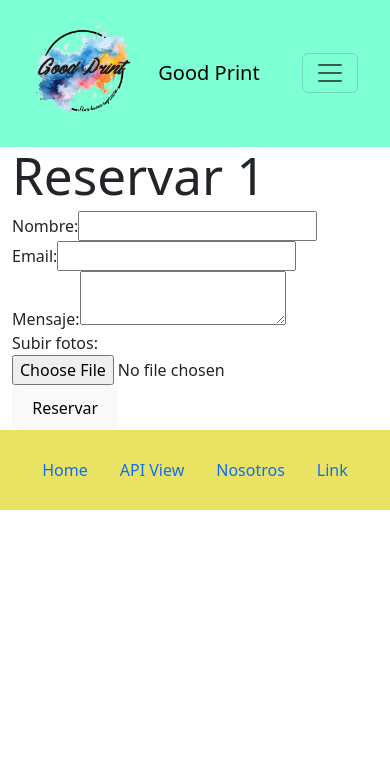
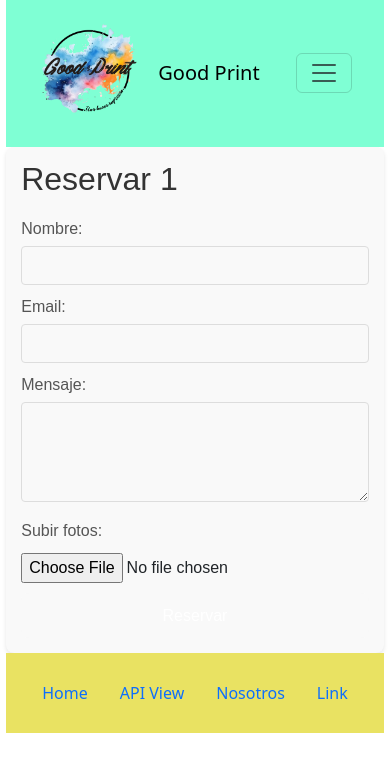
Before and after one commit to Jonayj0/Good-Print, a React (Vite) app in the folder frontend/my-react-app/: page /reservar/1/1 in a window 390 px wide. Shown: the top 772 px of the page. Built offline with nearby package versions, Linux system fonts and the light colour scheme; no server answers.

Commit message:
añadido estilos a formulario

```diff
--- /dev/null
+++ b/frontend/my-react-app/src/style/reservation-page.css
@@ -0,0 +1,122 @@
+/* styles/ReservationPage.css */
+
+/* Estilo para el contenedor de la página de reserva */
+.reservation-page {
+    font-family: 'Arial', sans-serif;
+    max-width: 800px;
+    margin: 0 auto;
+    padding: 20px;
+    background-color: #f9f9f9;
+    border-radius: 8px;
+    box-shadow: 0 2px 4px rgba(0, 0, 0, 0.1);
+  }
+
+  /* Estilo para el encabezado */
+  .reservation-page h1 {
+    font-size: 2rem;
+    color: #333;
+    margin-bottom: 20px;
+  }
+
+  /* Estilo para el formulario */
+  form {
+    display: flex;
+    flex-direction: column;
+  }
+
+  /* Espaciado entre los elementos del formulario */
+  form > div {
+    margin-bottom: 15px;
+  }
+
+  /* Estilo para las etiquetas de los campos */
+  label {
+    display: block;
+    font-size: 1rem;
+    color: #555;
+    margin-bottom: 5px;
+  }
+
+  /* Estilo para los campos de entrada y textarea */
+  input[type="text"],
+  input[type="email"],
+  textarea {
+    width: 100%;
+    padding: 10px;
+    border: 1px solid #ddd; /* Color del borde */
+    border-radius: 4px;
+    font-size: 1rem;
+    color: #333; /* Color del texto */
+    background-color: transparent; /* Fondo transparente */
+    box-sizing: border-box;
+  }
+
+  /* Estilo para el campo de archivo */
+  input[type="file"] {
+    margin-top: 5px;
+  }
+
+  /* Estilo para el textarea */
+  textarea {
+    resize: vertical;
+    min-height: 100px;
+  }
+
+  /* Estilo para el botón de envío */
+  button {
+    padding: 12px 20px;
+    font-size: 1rem;
+    color: #fff;
+    background-color: #007bff;
+    border: none;
+    border-radius: 4px;
+    cursor: pointer;
+    transition: background-color 0.3s ease;
+  }
+
+  button:hover {
+    background-color: #0056b3;
+  }
+
+  button:active {
+    background-color: #004494;
+  }
+
+  /* Estilo para las alertas de éxito y error */
+  .alert {
+    margin-top: 15px;
+    padding: 10px;
+    border-radius: 4px;
+    color: #fff;
+  }
+
+  .alert-success {
+    background-color: #28a745;
+  }
+
+  .alert-error {
+    background-color: #dc3545;
+  }
+
+  /* Estilo responsive para pantallas más pequeñas */
+  @media (max-width: 600px) {
+    .reservation-page {
+      padding: 15px;
+    }
+
+    form > div {
+      margin-bottom: 10px;
+    }
+
+    input[type="text"],
+    input[type="email"],
+    textarea {
+      font-size: 0.875rem;
+      padding: 8px;
+    }
+
+    button {
+      font-size: 0.875rem;
+      padding: 10px 16px;
+    }
+  }
--- a/frontend/my-react-app/src/views/reservationPage.jsx
+++ b/frontend/my-react-app/src/views/reservationPage.jsx
@@ -1,6 +1,7 @@
 // pages/ReservationPage.jsx
 import React, { useState } from 'react';
 import { useParams } from 'react-router-dom'; // Para obtener el id del producto
+import "../style/reservation-page.css";
 
 const ReservationPage = () => {
   const { id, name } = useParams(); // Obtener el ID del producto de la URL
```
